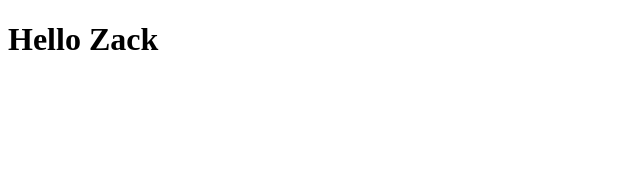
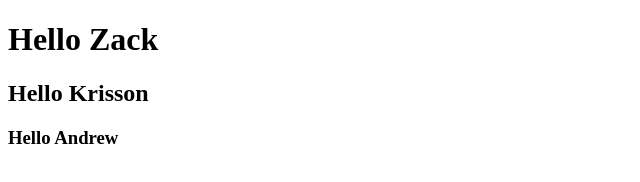
Before and after one commit to Hermawan-web/git-remote-test, a plain HTML site: page index.html in a window 1280 px wide. Shown: the whole page, without its empty margins (0-640 px from the left). Drawn offline with Linux system fonts and the light colour scheme.

Commit message:
Merubah isi index.html

```diff
--- a/index.html
+++ b/index.html
@@ -10,6 +10,8 @@
 
 <body>
     <h1>Hello Zack</h1>
+    <h2>Hello Krisson</h2>
+    <h3>Hello Andrew</h3>
 </body>
 
 </html>
```
